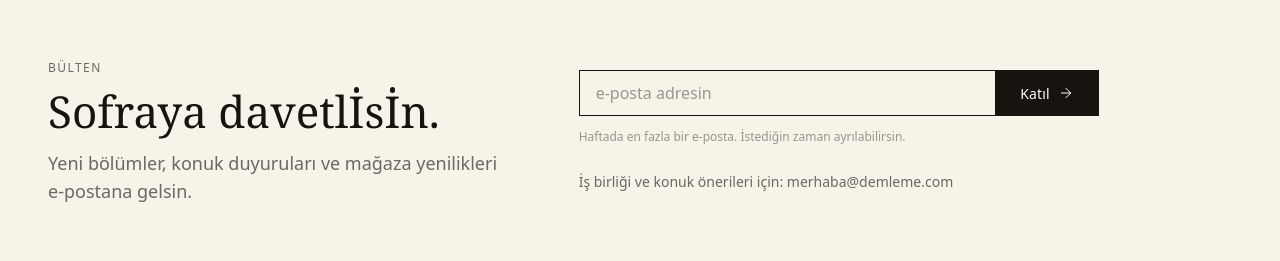
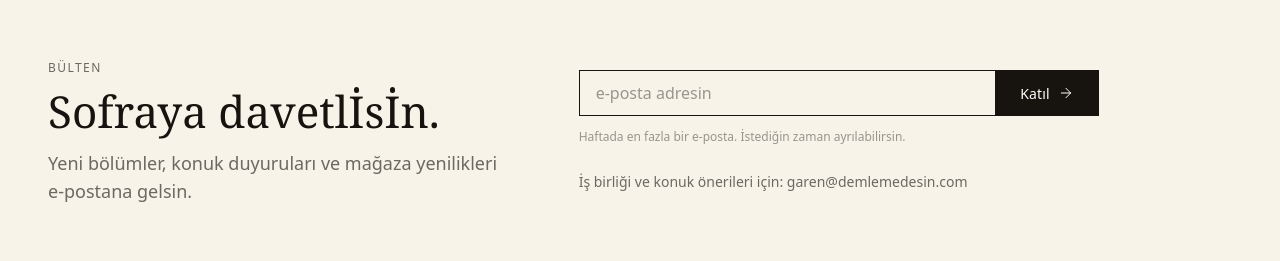
Before and after one commit to demlemedesin-bit/test, a Next.js app: page / in a window 1280 px wide. Shown: the part 5579-5840 px from the top of the page. Built offline with nearby package versions, Linux system fonts and the light colour scheme; no server answers; the database is empty; a web font is replaced by a local one.

Commit message:
İletişim e-postası garen@demlemedesin.com

```diff
--- a/components/OrderDone.tsx
+++ b/components/OrderDone.tsx
@@ -16,7 +16,7 @@ export function OrderDone() {
       .then((s) => setCfg(s.map))
       .catch(() => {});
   }, []);
-  const config = { contactEmail: cfg.contact_email || 'merhaba@demleme.com' };
+  const config = { contactEmail: cfg.contact_email || 'garen@demlemedesin.com' };
   const bank = { holder: cfg.bank_holder || '', bankName: cfg.bank_name || '', iban: cfg.bank_iban || '' };
 
   // Sunucuda undefined (yükleniyor), tarayıcıda kayıtlı sipariş ya da null
--- a/content/shop-config.json
+++ b/content/shop-config.json
@@ -1,5 +1,5 @@
 {
-  "contactEmail": "merhaba@demleme.com",
+  "contactEmail": "garen@demlemedesin.com",
   "seller": {
     "name": "Demleme",
     "address": "",
--- a/lib/siteDefaults.ts
+++ b/lib/siteDefaults.ts
@@ -651,7 +651,7 @@ export const DEFAULT_FAQ: Faq[] = [
  },
  {
   "q": "Programa konuk olmak ya da iş birliği yapmak istiyorum, nasıl ulaşırım?",
-  "a": "merhaba@demleme.com adresine yazabilirsin. Konuk önerilerini ve iş birliği taleplerini buradan değerlendiriyoruz."
+  "a": "garen@demlemedesin.com adresine yazabilirsin. Konuk önerilerini ve iş birliği taleplerini buradan değerlendiriyoruz."
  },
  {
   "q": "E-posta bültenine katılırsam neler gönderiyorsunuz?",
```
Also changed, not shown: 1 other file (tests, documents, lock files or other folders).
